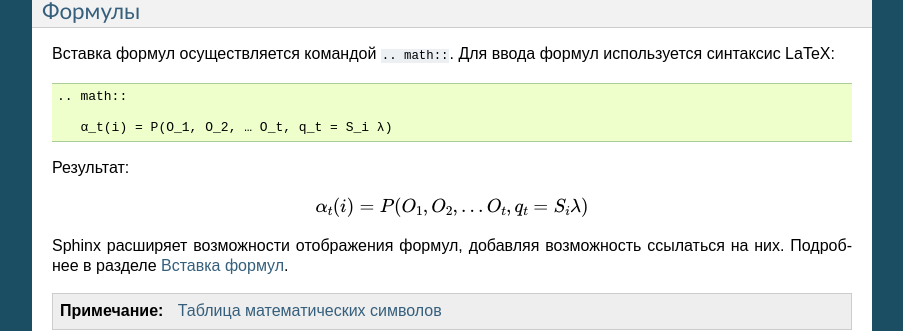
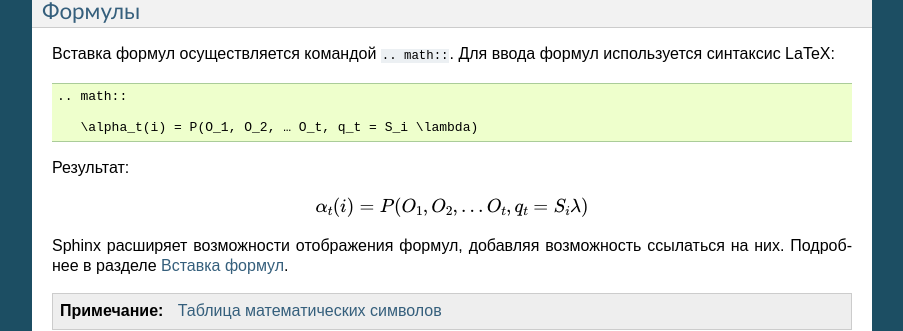
Before and after one commit to mazhartsev/sphinx-ru, a Sphinx documentation site: the page built from docs/rst-markup.rst, in a window 1280 px wide and 900 px high, scrolled down 12151 px. Shown: the part 171-502 px from the top of the window, without its empty margins (198-1101 px from the left). Built offline with Sphinx 7.4.7, drawn with Linux system fonts in a browser that asks for light colours; formulas are drawn with MathJax 3.

Commit message:
Исправил формулу

```diff
--- a/docs/rst-markup.rst
+++ b/docs/rst-markup.rst
@@ -763,13 +763,13 @@
 
     .. math::
 
-       α_t(i) = P(O_1, O_2, … O_t, q_t = S_i λ)
+       \alpha_t(i) = P(O_1, O_2, … O_t, q_t = S_i \lambda)
 
 Результат:
 
 .. math::
 
-   α_t(i) = P(O_1, O_2, … O_t, q_t = S_i λ)
+    \alpha_t(i) = P(O_1, O_2, … O_t, q_t = S_i \lambda)
 
 
 Sphinx расширяет возможности отображения формул, добавляя возможность ссылаться на них. Подробнее в разделе :ref:`math-insert-label`.
```
Also changed, not shown: 7 other files.
